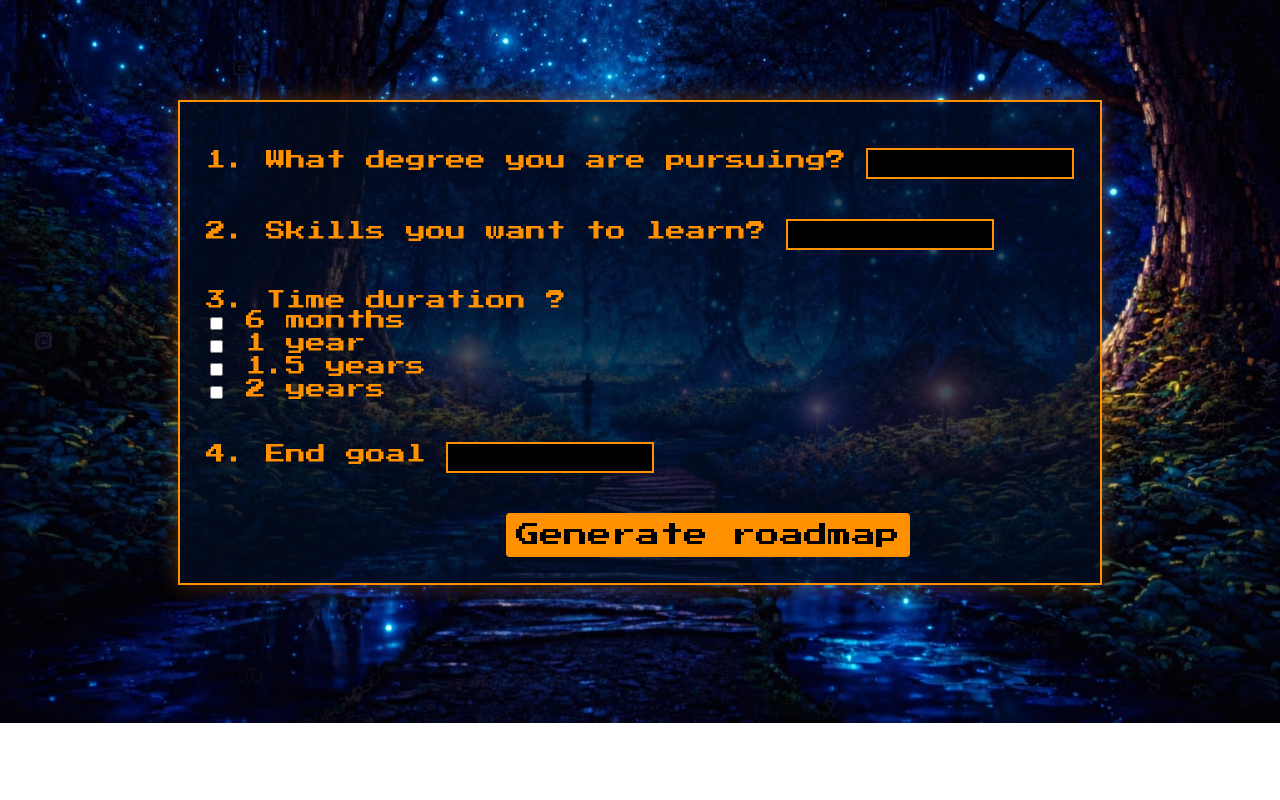
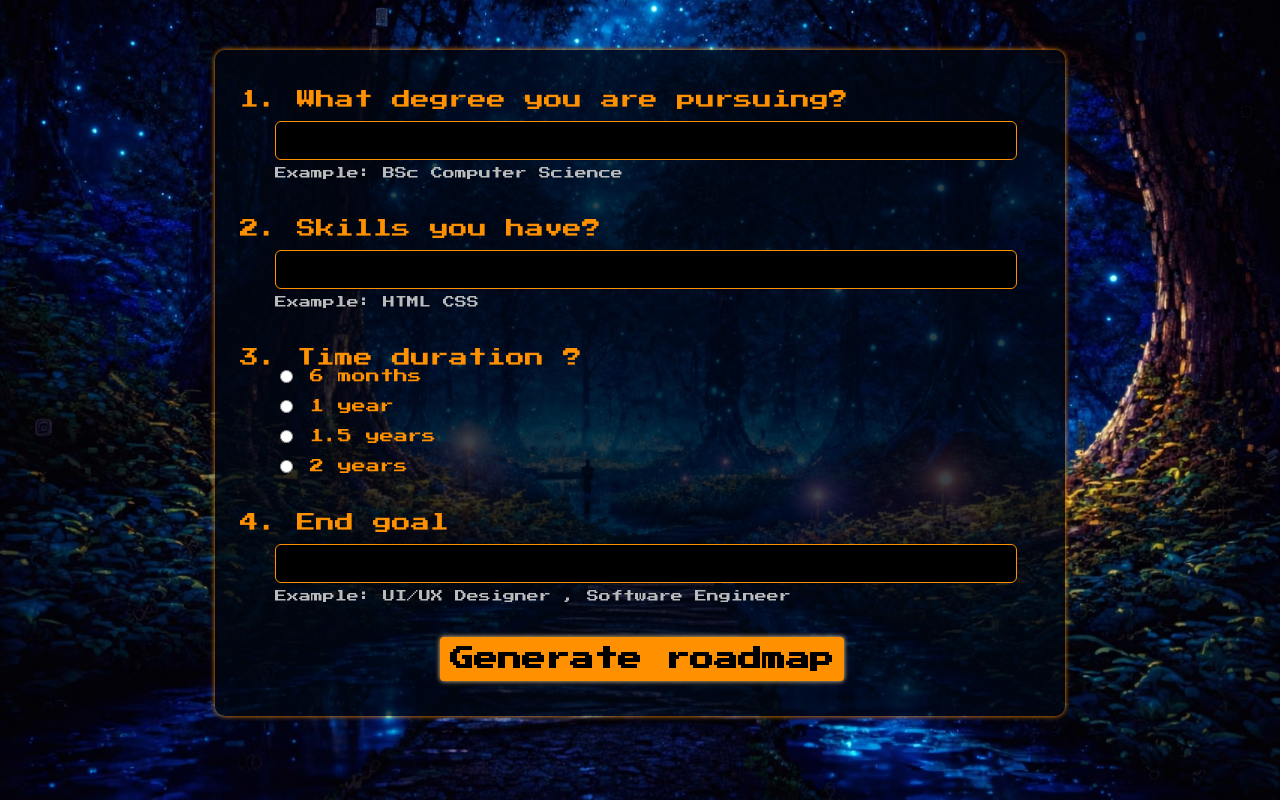
Before and after one commit to arohi06/skillpath_ai, a Django app: template skillpath_ai/templates/skill_form/form.html in a window 1280 px wide. Run offline with Django 5.2, Linux system fonts and the light colour scheme; the template is opened without the code that fills it, so the values that code supplies are empty.

Commit message:
form_change

```diff
--- a/skillpath_ai/static/css/form.css
+++ b/skillpath_ai/static/css/form.css
@@ -7,7 +7,7 @@ body {
   display: flex;
   justify-content: center;
   align-items: center;
-  margin-top: 100px;
+  margin: 50px 0 50px 0;
   font-family: "Press Start 2P", cursive;
 }
 
@@ -15,47 +15,83 @@ body {
 
 p {
   color: #ff9100;
-  font-size: 20px;
-  margin-bottom: 40px;
+  font-size: 19px;
+  margin: 40px 0 0 0;
 }
 
 
-.form {
-  background-color: rgba(2, 12, 33, 0.75);
-  padding: 26px;
-  border: 2px solid #ff9100;
-  box-shadow: 0 0 20px rgba(255, 145, 0, 0.3);
+.background {
+  background-color: rgba(1, 7, 18, 0.773);
+  padding: 0px 25px;
+  box-shadow: 0 0 5px #ff9100;
+  border-radius: 10px;
+  max-width: 800px;
 }
 
 
 
 button {
-  margin-left: 300px;
+  margin: 35px 0 35px 200px;
   background-color: #ff9100;
   color: black;
-  border: none;
   padding: 10px;
   border-radius: 4px;
   font-size: 24px;
+  font-weight: bold;
+  box-shadow: 0 0 5px rgb(247, 214, 152);
   font-family: "Press Start 2P", cursive;
+  border: none;
 }
 
 button:hover {
+  background: #ff9100;
   opacity: 0.7;
   cursor: pointer;
+  transform: scale(1.05);
 }
 
 
 
 .box {
+  position: relative;
+  width: 90%;
+  padding: 12px 10px;
+  margin-top: 12px;
+  margin-left: 35px;
+  margin-right: 15px;
   background: #000000;
-  border: 2px solid #ff9100;
+  outline: none;
+  border: 1px solid #ff9100;
   color: #ff9100;
-  height: 25px;
-  width: 200px;
+  border-radius: 6px;
   font-family: "Press Start 2P", cursive;
 }
 
-input[type="checkbox"] {
-  accent-color: #000000;
+input:focus {
+  box-shadow: 0 0 12px rgba(255,165,0,0.6);
+  border-color: rgb(247, 200, 9);
 }
+
+
+label{
+   color: #ff9100;
+   font-size: 14px;
+   cursor: pointer;
+   transition: 0.3s;
+   margin-left: 35px;
+}
+
+.check{
+  display: flex;
+  flex-direction: column;
+  gap: 14px;
+}
+.para3{
+    margin-bottom: 15px;
+}
+
+.hint {
+  color: #bbb;
+  font-size: 12px;
+  margin-left: 35px;
+}
--- a/skillpath_ai/templates/skill_form/form.html
+++ b/skillpath_ai/templates/skill_form/form.html
@@ -10,31 +10,50 @@
 </head>
 
 <body>
-  <div class="form">
+  <div class="background">
     <form method="post" action="{% url 'skill_form:form' %}">
       {% csrf_token %}
 
       <p>
         1. What degree you are pursuing?
         <input type="text" name="degree" class="box" required>
+        <small class="hint">Example: BSc Computer Science</small>
       </p>
 
       <p>
-        2. Skills you want to learn?
+        2. Skills you have?
         <input type="text" name="skills" class="box" required>
+        <small class="hint">Example: HTML CSS</small>
       </p>
 
       <p>
-        3. Time duration ? <br>
-        <input type="checkbox" name="time_available" value="6 months"> 6 months<br>
-        <input type="checkbox" name="time_available" value="1 year"> 1 year<br>
-        <input type="checkbox" name="time_available" value="1.5 years"> 1.5 years<br>
-        <input type="checkbox" name="time_available" value="2 years"> 2 years<br>
+        3. Time duration ?
+        <div class="check">
+         <label>
+           <input type="radio" name="duration" value="6">
+           6 months
+         </label>
+
+         <label>
+           <input type="radio" name="duration" value="12">
+           1 year
+         </label>
+
+         <label>
+           <input type="radio" name="duration" value="24">
+            1.5 years
+         </label>
+         <label>
+           <input type="radio" name="duration" value="24">
+            2 years
+         </label>
+       </div>
       </p>
 
       <p>
         4. End goal
         <input type="text" name="end_goal" class="box" required>
+        <small class="hint">Example: UI/UX Designer , Software Engineer</small>
       </p>
 
       <button type="submit">
```
